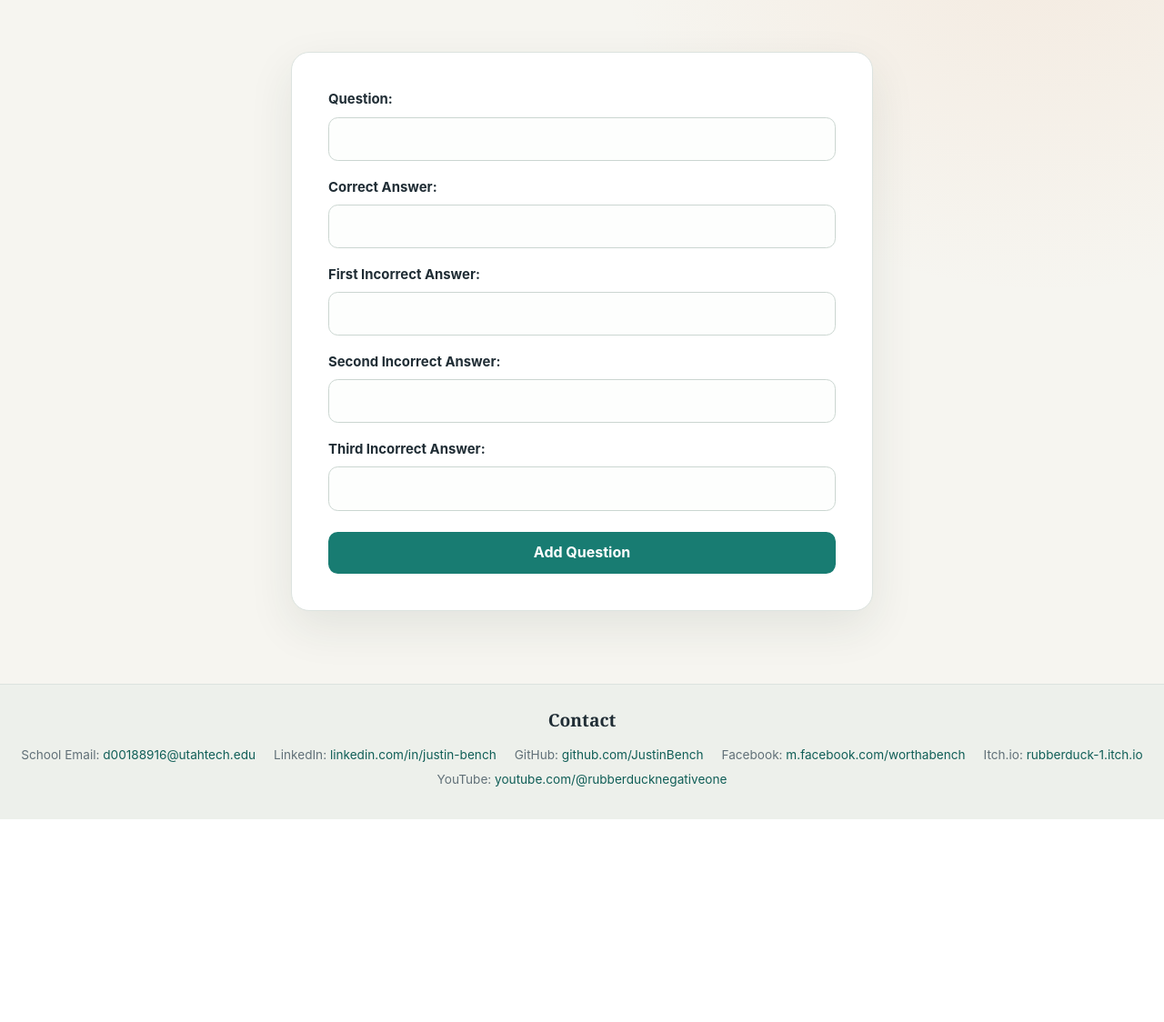
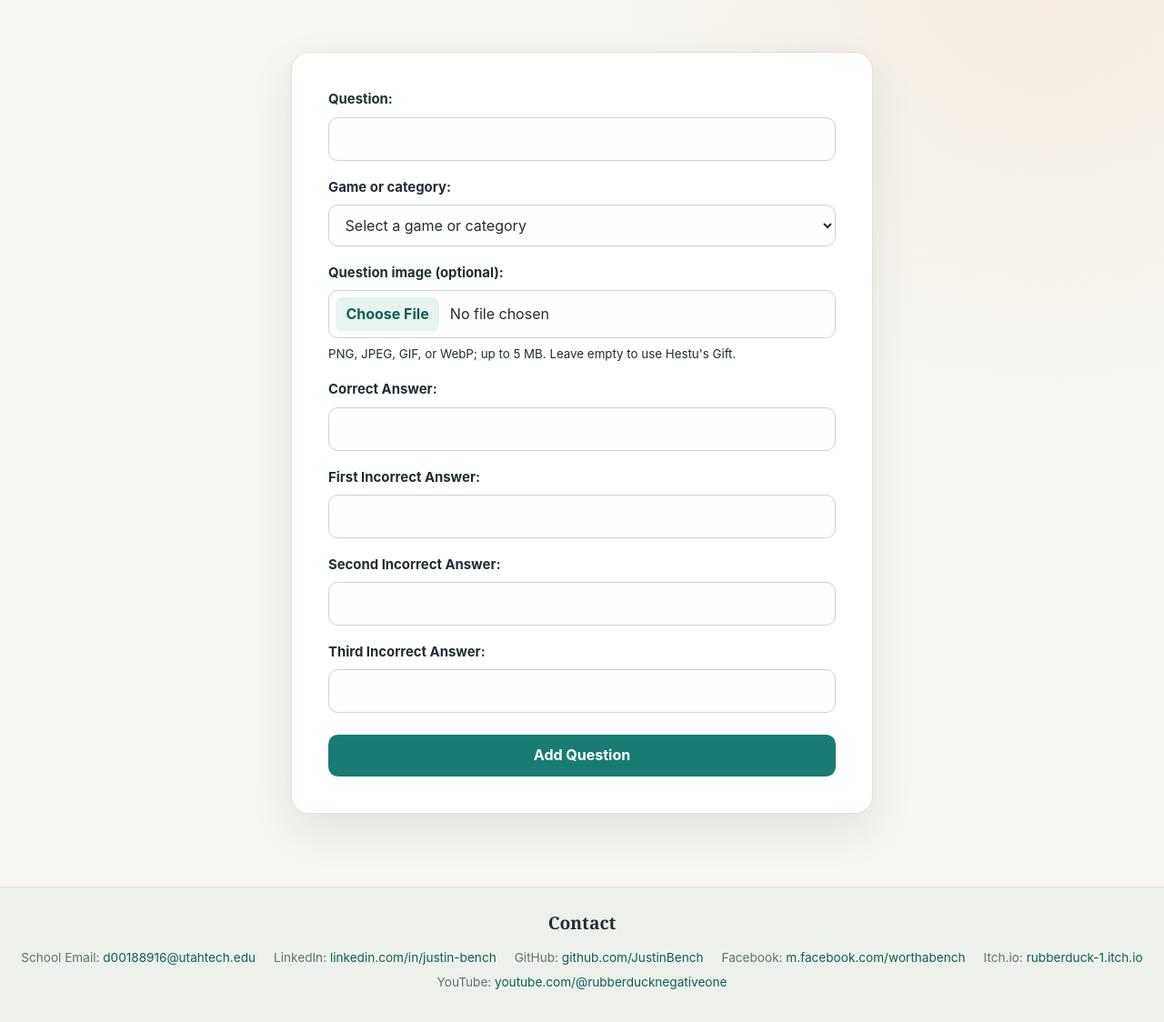
Before and after one commit to JustinBench/bench-justin-resourceful, a Flask app: page /quiz/add_questions in a window 1280 px wide. Shown: the part 277-1401 px from the top of the page at 91% size. Before the commit the page ends 1178 px from the top, so only its background shows below. Run offline with Flask 3, Linux system fonts and the light colour scheme.

Commit message:
five-fields

```diff
--- a/server.py
+++ b/server.py
@@ -1,12 +1,35 @@
 import json
+import uuid
 from pathlib import Path
 from flask import Flask, render_template, jsonify, request
 from flask_cors import CORS
+from werkzeug.exceptions import RequestEntityTooLarge
+from werkzeug.utils import secure_filename
 
 app = Flask(__name__)
+MAX_IMAGE_SIZE = 5 * 1024 * 1024
+app.config["MAX_CONTENT_LENGTH"] = MAX_IMAGE_SIZE + 64 * 1024
 CORS(app, origins=["https://opentdb.com"])
 
 MESSAGE_FILE = Path(__file__).parent / "messages.jsonl"
+MEDIA_DIRECTORY = Path(__file__).parent / "static" / "main" / "media"
+
+
+def image_extension(contents):
+    if contents.startswith(b"\x89PNG\r\n\x1a\n"):
+        return ".png"
+    if contents.startswith(b"\xff\xd8\xff"):
+        return ".jpg"
+    if contents.startswith((b"GIF87a", b"GIF89a")):
+        return ".gif"
+    if contents.startswith(b"RIFF") and contents[8:12] == b"WEBP":
+        return ".webp"
+    return None
+
+
+@app.errorhandler(RequestEntityTooLarge)
+def handle_large_upload(error):
+    return jsonify({"error": "Uploaded files must be 5 MB or smaller"}), 413
 
 @app.route("/")
 def main():
@@ -33,48 +56,89 @@ def get_questions():
 
 @app.route("/messages", methods=["POST"])
 def post_new_question():
-    if not request.is_json:
+    if request.is_json:
+        data = request.get_json(silent=True)
+        uploaded_image = None
+    elif request.mimetype == "multipart/form-data":
+        data = request.form
+        uploaded_image = request.files.get("image")
+    else:
         return jsonify({
-            "error": "Content-Type must be application/json"
+            "error": "Content-Type must be application/json or multipart/form-data"
         }), 400
 
-    data = request.get_json(silent=True)
-
-    if not isinstance(data, dict):
+    if not data or (request.is_json and not isinstance(data, dict)):
         return jsonify({
-            "error": "Request body must contain a JSON object"
+            "error": "Request body must contain question data"
         }), 400
 
     question = data.get("question")
     correct_answer = data.get("correct_answer")
-    incorrect_answers = data.get("incorrect_answers")
+    if request.is_json:
+        incorrect_answers = data.get("incorrect_answers")
+    else:
+        incorrect_answers = request.form.getlist("incorrect_answers")
+    game = data.get("game")
+    image = data.get("img", "hestus_gift.png")
 
     if not isinstance(question, str) or not question.strip():
         return jsonify({
             "error": "The question field must contain text"
         }), 400
 
+    if not isinstance(game, str) or not game.strip():
+        return jsonify({
+            "error": "The game field must contain text"
+        }), 400
+
     if not isinstance(correct_answer, str) or not correct_answer.strip():
         return jsonify({
-                    "error": "There must be a correct answer that contains text"
-                }), 400
+            "error": "There must be a correct answer that contains text"
+        }), 400
 
-    if len(incorrect_answers) == 0:
+    if not isinstance(incorrect_answers, list) or not incorrect_answers:
         return jsonify({
-                    "error": "There must be at least one incorrect answer"
-                })
-    else:
-        for answer in incorrect_answers:
-            if not isinstance(answer, str) or len(answer) == 0:
-                return jsonify({
-                            "error": "Incorrect answers should be strings and should not be empty"
-                        })
+            "error": "There must be at least one incorrect answer"
+        }), 400
+
+    for answer in incorrect_answers:
+        if not isinstance(answer, str) or not answer.strip():
+            return jsonify({
+                "error": "Incorrect answers should be strings and should not be empty"
+            }), 400
+
+    image_contents = None
+    if uploaded_image and uploaded_image.filename:
+        image_contents = uploaded_image.read()
+        if len(image_contents) > MAX_IMAGE_SIZE:
+            return jsonify({
+                "error": "Uploaded files must be 5 MB or smaller"
+            }), 413
+
+        extension = image_extension(image_contents)
+        if extension is None:
+            return jsonify({
+                "error": "Upload a valid PNG, JPEG, GIF, or WebP image"
+            }), 400
+
+        original_stem = secure_filename(Path(uploaded_image.filename).stem) or "question-image"
+        image = f"{uuid.uuid4().hex}_{original_stem}{extension}"
+    elif not isinstance(image, str) or not image.strip():
+        return jsonify({
+            "error": "The img field must contain an image key"
+        }), 400
 
     new_question = {
         "question": question.strip(),
-        "correct_answer": data.get("correct_answer"),
-        "incorrect_answers": data.get("incorrect_answers")
+        "correct_answer": correct_answer.strip(),
+        "incorrect_answers": incorrect_answers,
+        "game": game.strip(),
+        "img": image.strip() if isinstance(image, str) else image
     }
+
+    if image_contents is not None:
+        MEDIA_DIRECTORY.mkdir(parents=True, exist_ok=True)
+        (MEDIA_DIRECTORY / new_question["img"]).write_bytes(image_contents)
 
     with MESSAGE_FILE.open("a+", encoding="utf-8") as file:
         file.seek(0, 2)
--- a/static/main/script.js
+++ b/static/main/script.js
@@ -23,6 +23,25 @@ function shuffle(array) {
 function createQuestion(questionObj, questionNum, totalQuestions) {
     const newQuestionSection = document.createElement('section');
     newQuestionSection.classList.add('hidden','question');
+
+    const questionContext = document.createElement('div');
+    questionContext.classList.add('question-context');
+
+    const gameLabel = document.createElement('span');
+    gameLabel.classList.add('game-label');
+    gameLabel.textContent = questionObj.game || 'Misc';
+
+    const imageName = typeof questionObj.img === 'string' && questionObj.img.trim()
+        ? questionObj.img.trim().split(/[\\/]/).pop()
+        : 'hestus_gift.png';
+    const imageFilename = imageName.includes('.') ? imageName : `${imageName}.png`;
+    const questionImage = document.createElement('img');
+    questionImage.classList.add('question-image');
+    questionImage.src = `/static/main/media/${encodeURIComponent(imageFilename)}`;
+    questionImage.alt = `${gameLabel.textContent} associated image`;
+    questionImage.addEventListener('error', () => {
+        questionImage.src = '/static/main/media/hestus_gift.png';
+    }, { once: true });
 
     const questionHeader = document.createElement('h4');
     questionHeader.textContent = `Question ${questionNum}/${totalQuestions}:`
@@ -57,6 +76,9 @@ function createQuestion(questionObj, questionNum, totalQuestions) {
         answersList.appendChild(li);
     });
 
+    questionContext.appendChild(questionImage);
+    questionContext.appendChild(gameLabel);
+    newQuestionSection.appendChild(questionContext);
     newQuestionSection.appendChild(questionHeader);
     newQuestionSection.appendChild(questionText);
     newQuestionSection.appendChild(answersList);
@@ -142,7 +164,7 @@ function nextQuestion() {
     }
 }
 
-async function submitQuestion(question, correctAnswer, incorrectAnswers) {
+async function submitQuestion(question, correctAnswer, incorrectAnswers, game, uploadedImage) {
     const existingQuestions = await fetchQuestions();
     const normalizedQuestion = question.trim().toLowerCase();
 
@@ -157,18 +179,18 @@ async function submitQuestion(question, correctAnswer, incorrectAnswers) {
     } else if (!normalizedQuestion.includes("zelda")) {
         message = 'The question must be about a Zelda game (include the word "Zelda").';
     } else {
-        const questionData = {
-            question: question,
-            correct_answer: correctAnswer,
-            incorrect_answers: incorrectAnswers
-        };
+        const questionData = new FormData();
+        questionData.append("question", question);
+        questionData.append("correct_answer", correctAnswer);
+        questionData.append("game", game.trim());
+        incorrectAnswers.forEach(answer => questionData.append("incorrect_answers", answer));
+        if (uploadedImage) {
+            questionData.append("image", uploadedImage);
+        }
 
         const response = await fetch("/messages", {
             method: "POST",
-            headers: {
-                "Content-Type": "application/json"
-            },
-            body: JSON.stringify(questionData)
+            body: questionData
         });
 
         if (!response.ok) {
@@ -184,3 +206,36 @@ async function submitQuestion(question, correctAnswer, incorrectAnswers) {
     result_message.textContent = message;
     result_message.classList.remove('hidden');
 }
+
+const imageInput = document.getElementById('image-input');
+const imagePreview = document.getElementById('image-preview');
+
+if (imageInput && imagePreview) {
+    let previewUrl;
+
+    imageInput.addEventListener('change', () => {
+        if (previewUrl) {
+            URL.revokeObjectURL(previewUrl);
+        }
+
+        const image = imageInput.files[0];
+        if (!image) {
+            imagePreview.removeAttribute('src');
+            imagePreview.classList.add('hidden');
+            return;
+        }
+
+        previewUrl = URL.createObjectURL(image);
+        imagePreview.src = previewUrl;
+        imagePreview.classList.remove('hidden');
+    });
+
+    document.getElementById('add-question-form').addEventListener('reset', () => {
+        if (previewUrl) {
+            URL.revokeObjectURL(previewUrl);
+            previewUrl = undefined;
+        }
+        imagePreview.removeAttribute('src');
+        imagePreview.classList.add('hidden');
+    });
+}
--- a/static/main/style.css
+++ b/static/main/style.css
@@ -259,7 +259,51 @@ input {
     transition: border-color 150ms ease, box-shadow 150ms ease;
 }
 
+input[type="file"] {
+    padding: 0.45rem;
+    background: #fdfefd;
+}
+
+input[type="file"]::file-selector-button {
+    min-height: 2rem;
+    margin-right: 0.75rem;
+    padding: 0.35rem 0.7rem;
+    border: 0;
+    border-radius: 0.45rem;
+    background: var(--accent-soft);
+    color: var(--accent-dark);
+    cursor: pointer;
+    font: inherit;
+    font-weight: 700;
+}
+
+.image-preview {
+    width: min(100%, 16rem);
+    max-height: 12rem;
+    border: 1px solid var(--line);
+    border-radius: 0.75rem;
+    background: #f8faf7;
+    object-fit: contain;
+}
+
+select {
+    width: 100%;
+    min-height: 2.9rem;
+    padding: 0.65rem 0.85rem;
+    border: 1px solid #cbd6d1;
+    border-radius: 0.65rem;
+    background: #fdfefd;
+    color: var(--ink);
+    font: inherit;
+}
+
 input:focus {
+    border-color: var(--accent);
+    outline: none;
+    box-shadow: 0 0 0 3px rgb(24 124 114 / 16%);
+}
+
+select:focus {
     border-color: var(--accent);
     outline: none;
     box-shadow: 0 0 0 3px rgb(24 124 114 / 16%);
--- a/templates/main/add_question.html
+++ b/templates/main/add_question.html
@@ -26,12 +26,49 @@
             <form id="add-question-form" onsubmit="submitQuestion(
                 document.getElementById('question-input').value,
                 document.getElementById('correct-input').value,
-                Array.from(document.querySelectorAll('.incorrect-input'), input => input.value)
+                Array.from(document.querySelectorAll('.incorrect-input'), input => input.value),
+                document.getElementById('game-input').value,
+                document.getElementById('image-input').files[0]
             ); return false">
                 <ul>
                     <li>
                         <label for="question-input">Question:</label>
                         <input type="text" id="question-input" name="question" required>
+                    </li>
+                    <li>
+                        <label for="game-input">Game or category:</label>
+                        <select id="game-input" name="game" required>
+                            <option value="" disabled selected>Select a game or category</option>
+                            <option value="The Legend of Zelda">The Legend of Zelda</option>
+                            <option value="Zelda II: The Adventure of Link">Zelda II: The Adventure of Link</option>
+                            <option value="The Legend of Zelda: A Link to the Past">A Link to the Past</option>
+                            <option value="The Legend of Zelda: Link's Awakening">Link's Awakening</option>
+                            <option value="The Legend of Zelda: Ocarina of Time">Ocarina of Time</option>
+                            <option value="The Legend of Zelda: Majora's Mask">Majora's Mask</option>
+                            <option value="The Legend of Zelda: Oracle of Ages/Oracle of Seasons">Oracle of Ages/Oracle of Seasons</option>
+                            <option value="The Legend of Zelda: Four Swords">Four Swords</option>
+                            <option value="The Legend of Zelda: The Wind Waker">The Wind Waker</option>
+                            <option value="The Legend of Zelda: The Minish Cap">The Minish Cap</option>
+                            <option value="The Legend of Zelda: Four Swords Adventures">Four Swords Adventures</option>
+                            <option value="The Legend of Zelda: Twilight Princess">Twilight Princess</option>
+                            <option value="The Legend of Zelda: Phantom Hourglass">Phantom Hourglass</option>
+                            <option value="The Legend of Zelda: Spirit Tracks">Spirit Tracks</option>
+                            <option value="The Legend of Zelda: Skyward Sword">Skyward Sword</option>
+                            <option value="The Legend of Zelda: A Link Between Worlds">A Link Between Worlds</option>
+                            <option value="The Legend of Zelda: Tri-Force Heroes">Tri-Force Heroes</option>
+                            <option value="The Legend of Zelda: Breath of the Wild">Breath of the Wild</option>
+                            <option value="The Legend of Zelda: Tears of the Kingdom">Tears of the Kingdom</option>
+                            <option value="The Legend of Zelda: Echoes of Wisdom">Echoes of Wisdom</option>
+                            <option value="3D Games">3D Games</option>
+                            <option value="2D Games">2D Games</option>
+                            <option value="All">All</option>
+                        </select>
+                    </li>
+                    <li>
+                        <label for="image-input">Question image (optional):</label>
+                        <input type="file" id="image-input" name="image" accept="image/png,image/jpeg,image/gif,image/webp">
+                        <small>PNG, JPEG, GIF, or WebP; up to 5 MB. Leave empty to use Hestu's Gift.</small>
+                        <img id="image-preview" class="image-preview hidden" alt="Preview of the selected question image">
                     </li>
                     <li>
                         <label for="correct-input">Correct Answer:</label>
```
Also changed, not shown: other parts of static/main/style.css (+31 -0 lines), static/main/media/hestus_gift.png (added), 1 other file.
